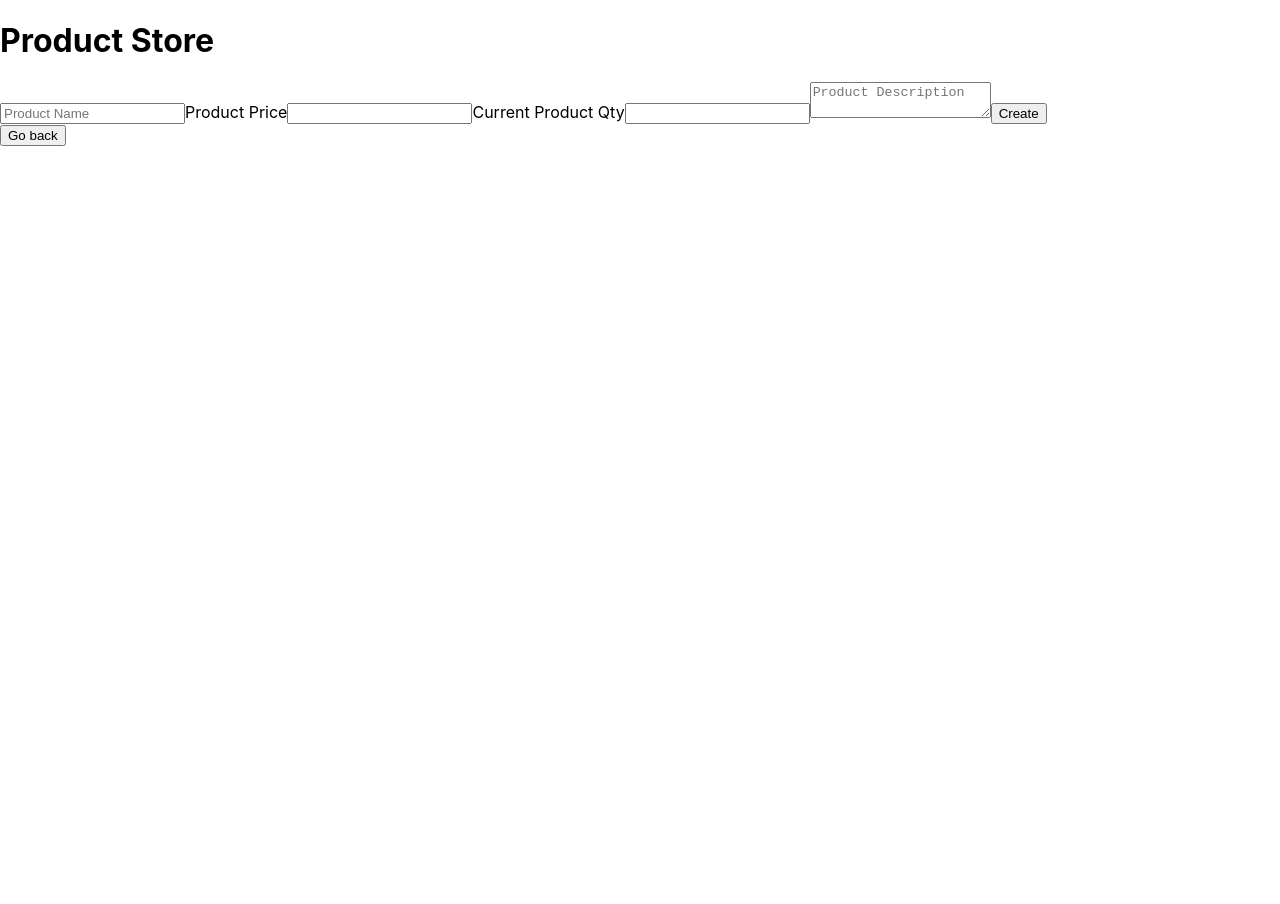
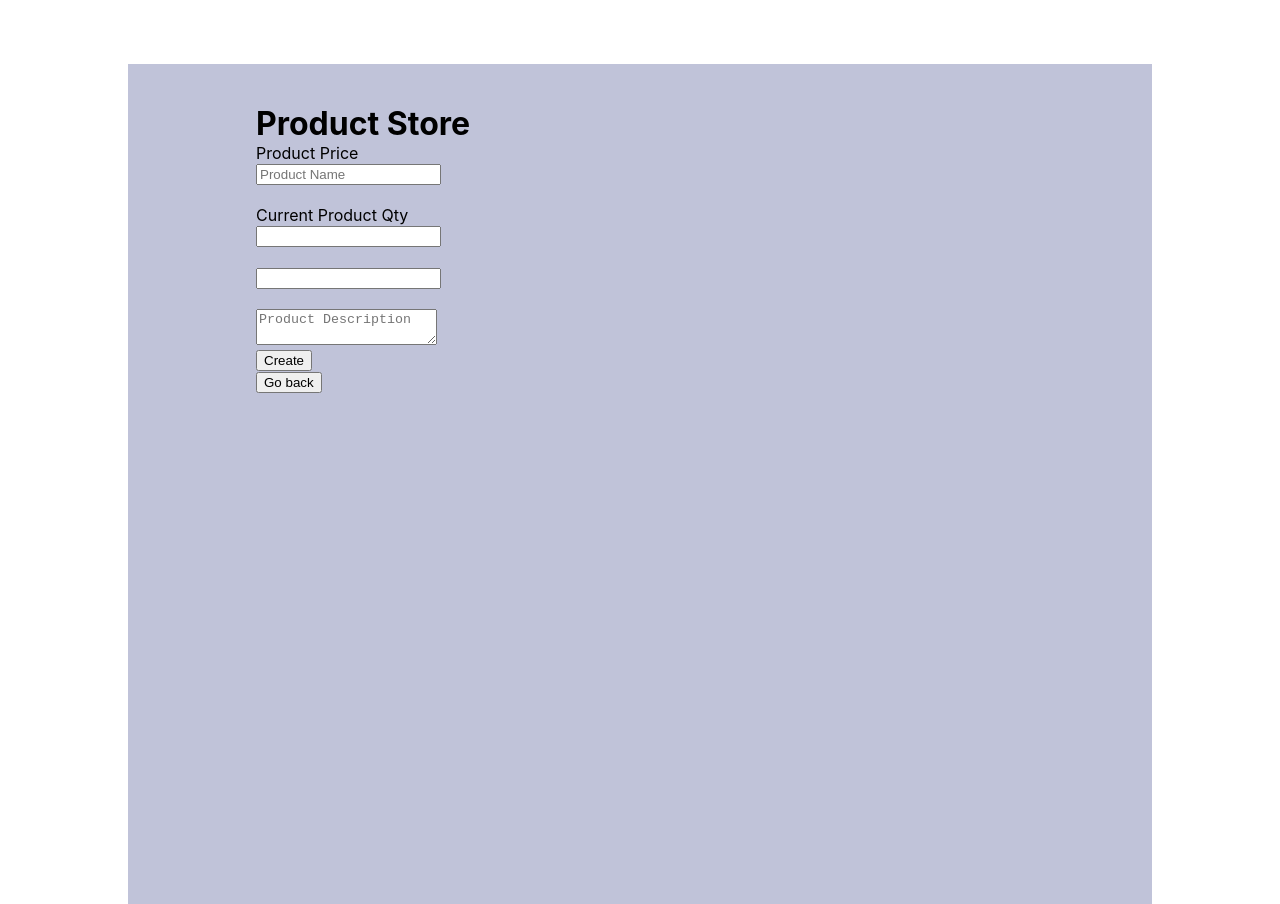
Before and after one commit to ChristopherMNeal/merch-site, a React (Create React App) app: page / in a window 1280 px wide. Both pictures are taken after a click on the button "Create new product". Before the commit the page ends 800 px from the top, so only its background shows below. Built offline with nearby package versions, Linux system fonts and the light colour scheme.

Commit message:
WIP: add styling
Co-authored-by: Anna Pittman <annaepittman@gmail.com>
Co-authored-by: Ella Tanttu <ellajtanttu@gmail.com>
Co-authored-by: Christy Welch <christinamawel@gmail.com>

```diff
--- a/src/components/App.js
+++ b/src/components/App.js
@@ -3,11 +3,22 @@ import Header from "./Header";
 import ProductController from "./ProductController";
 
 function App() {
+  const StyledComponentStyles = {
+    backgroundColor: "#c0c3d9",
+    height: "100vh",
+    marginTop: "8vh",
+    marginLeft: "10vw",
+    marginRight: "10vw",
+    paddingLeft: "10vw",
+    paddingRight: "10vw",
+    paddingTop: "5vh",
+  };
+
   return (
-    <React.Fragment>
+    <div style={StyledComponentStyles}>
       <Header />
       <ProductController />
-    </React.Fragment>
+    </div>
   );
 }
 
--- a/src/components/Header.js
+++ b/src/components/Header.js
@@ -3,7 +3,7 @@ import React from "react";
 function Header() {
   return (
     <React.Fragment>
-      <h1>Product Store</h1>
+      <h1 style={{display: "flow-root", margin: "0"}}>Product Store</h1>
     </React.Fragment>
   );
 }
--- a/src/components/Product.js
+++ b/src/components/Product.js
@@ -2,17 +2,23 @@ import React from "react";
 import PropTypes from "prop-types";
 
 function Product(props) {
+  const StyledComponentStyles = {
+    color: "White",
+  };
   function onClickFunction() {
     props.onProductClick(props.id);
   }
 
   return (
     <React.Fragment>
-      <h3>
+      <h3 style={StyledComponentStyles}>
         {props.name} - ${props.price}
       </h3>
-      {props.quantity === 0 ? <p>Out of Stock</p>
-      :<p>quantity: {props.quantity}</p>}
+      {props.quantity === 0 ? (
+        <p>Out of Stock</p>
+      ) : (
+        <p>quantity: {props.quantity}</p>
+      )}
       <button onClick={onClickFunction}>See Details</button>
     </React.Fragment>
   );
@@ -22,7 +28,7 @@ Product.propTypes = {
   name: PropTypes.string,
   price: PropTypes.number,
   quantity: PropTypes.number,
-  onProductClick: PropTypes.func
+  onProductClick: PropTypes.func,
 };
 
 export default Product;
--- a/src/components/ReusableForm.js
+++ b/src/components/ReusableForm.js
@@ -2,14 +2,33 @@ import React from "react";
 import PropTypes from "prop-types";
 
 function ReusableForm(props) {
+  const styledElements = {
+    marginBottom: "15",
+    border: "2 red",
+  };
   return (
     <form onSubmit={props.formSubmissionHandler}>
-      <input type="text" name="name" placeholder="Product Name" />
-      <label htmlFor="price">Product Price</label>
-      <input type="number" name="price" min="0" />
-      <label htmlFor="quantity">Current Product Qty</label>
-      <input type="number" name="quantity" min="0" />
-      <textarea name="description" placeholder="Product Description" />
+      {/* styles are not working, not sure why */}
+      <div style={styledElements}>
+        <label htmlFor="price">Product Price</label>
+        <br />
+        <input type="text" name="name" placeholder="Product Name" />
+      </div>
+      <br />
+      <div style={styledElements}>
+        <label htmlFor="quantity">Current Product Qty</label>
+        <br />
+        <input type="number" name="price" min="0" />
+      </div>
+      <br />
+      <div style={styledElements}>
+        <input type="number" name="quantity" min="0" />
+      </div>
+      <br />
+      <div style={styledElements}>
+        <textarea name="description" placeholder="Product Description" />
+        <br />
+      </div>
       <button type="submit">Create</button>
     </form>
   );
```
Also changed, not shown: 1 other file (tests, documents, lock files or other folders).
